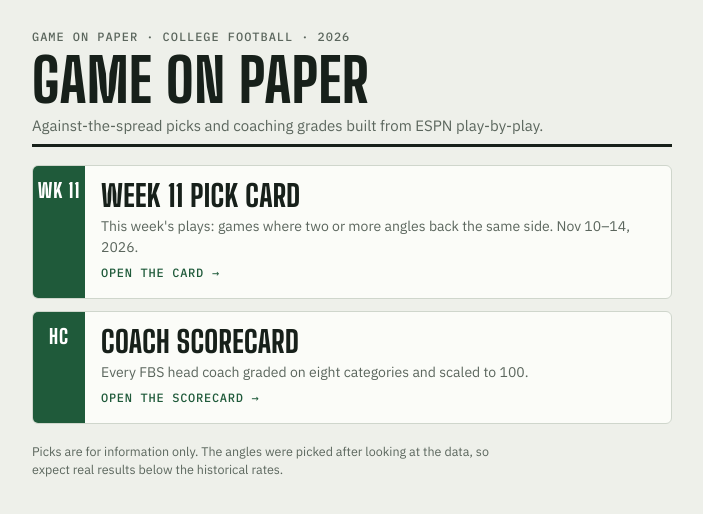
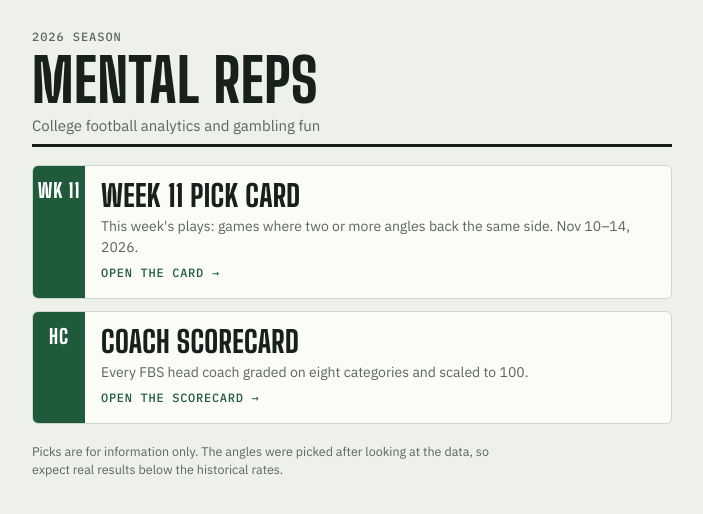
Before and after one commit to njharris11-atx/cfb-pages, a plain HTML site: page index.html in a window 1280 px wide. Shown: the whole page, without its empty margins (288-991 px from the left). Drawn offline with Linux system fonts and the light colour scheme.

Commit message:
Add files via upload

```diff
--- a/index.html
+++ b/index.html
@@ -3,7 +3,7 @@
 <head>
 <meta charset="utf-8">
 <meta name="viewport" content="width=device-width,initial-scale=1,viewport-fit=cover">
-<title>Game on Paper</title>
+<title>Mental Reps</title>
 <link rel="preconnect" href="https://fonts.googleapis.com">
 <link rel="stylesheet" href="https://fonts.googleapis.com/css2?family=Big+Shoulders+Display:wght@600;800&family=IBM+Plex+Sans:wght@400;500;600&family=IBM+Plex+Mono:wght@500&display=swap">
 <style>
@@ -43,9 +43,9 @@ a.opt:hover,a.opt:focus-visible{border-color:var(--turf);outline:none}
 <body>
 <div class="wrap">
   <header>
-    <span class="eyebrow">Game on Paper &middot; College football &middot; 2026</span>
-    <h1>Game on Paper</h1>
-    <p class="sub">Against-the-spread picks and coaching grades built from ESPN play-by-play.</p>
+    <span class="eyebrow">2026 season</span>
+    <h1>Mental Reps</h1>
+    <p class="sub">College football analytics and gambling fun</p>
   </header>
 
   <nav class="links">
```
